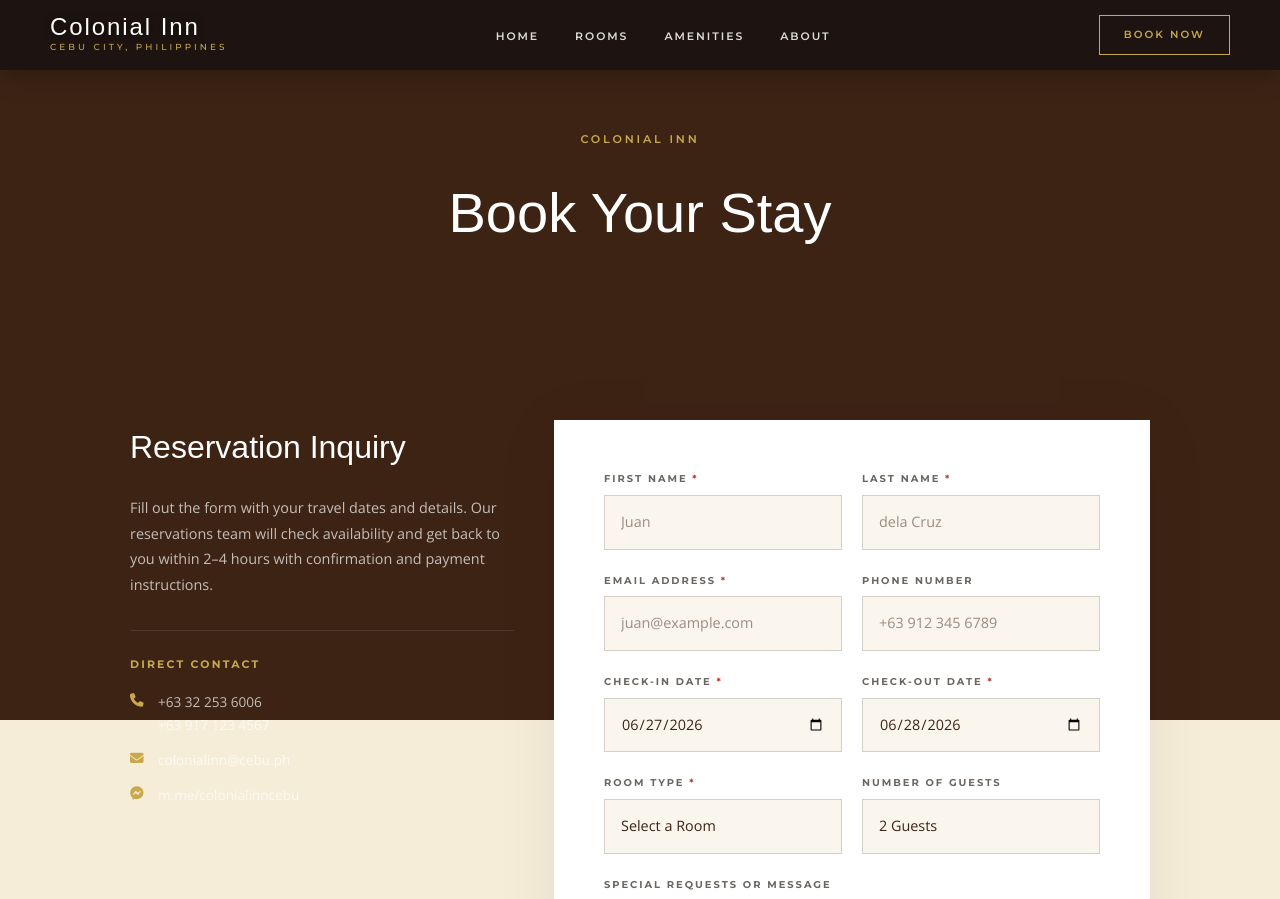
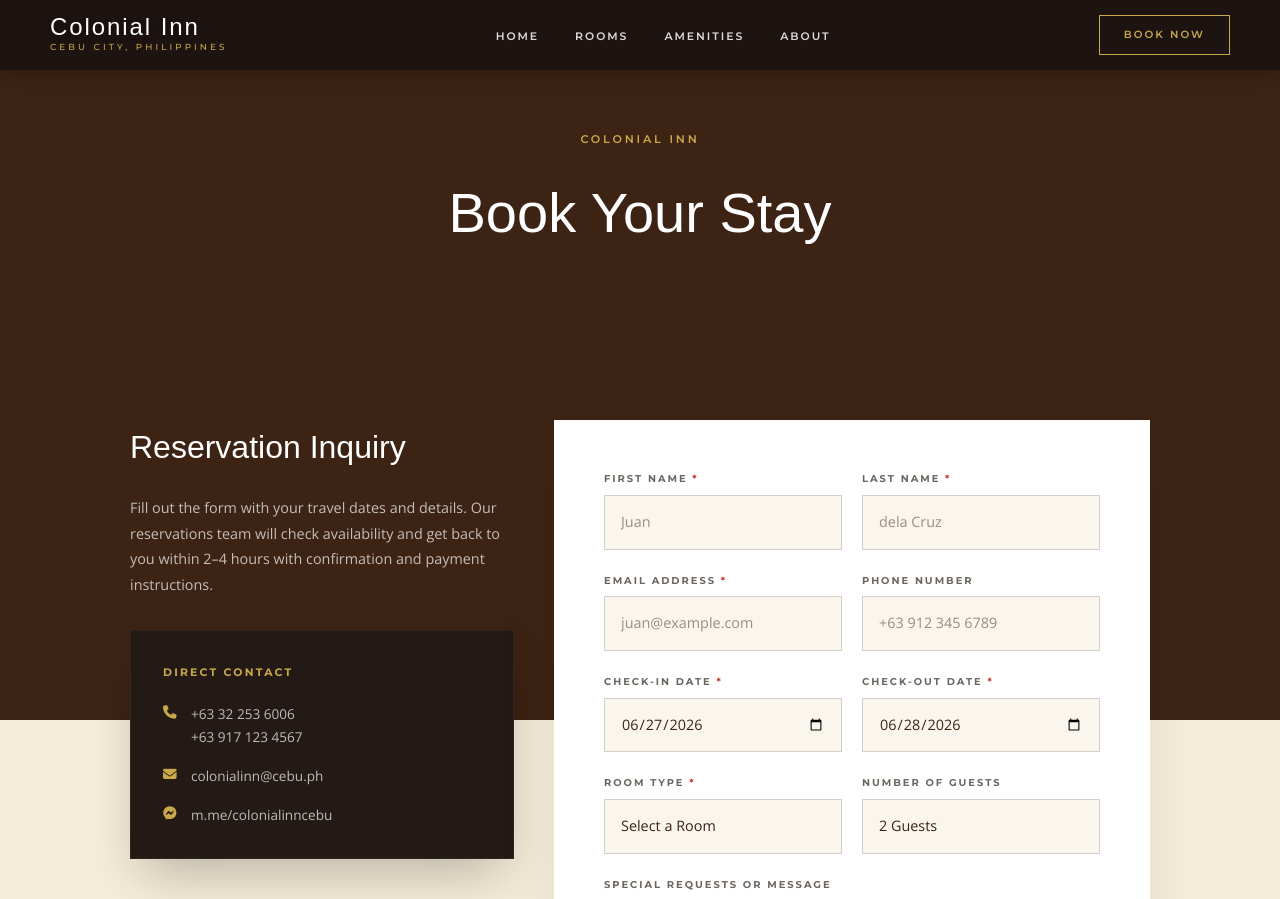
Before and after one commit to mindlesshuman/project-colonialinn, a Next.js app: page /book in a window 1280 px wide. Shown: the top 899 px of the page. Built offline with nearby package versions, Linux system fonts and the light colour scheme; a web font is replaced by a local one.

Commit message:
Final Fixes

```diff
--- a/app/book/page.tsx
+++ b/app/book/page.tsx
@@ -25,10 +25,11 @@ export default function BookPage() {
                   Fill out the form with your travel dates and details. Our reservations team will check availability and get back to you within 2–4 hours with confirmation and payment instructions.
                 </p>
 
-                <h3 className="font-label text-[0.68rem] font-bold tracking-[0.2em] uppercase text-accent mb-4 mt-8 pt-6 border-t border-white/10">
+                <div className="bg-[#241A15] p-6 lg:p-8 border border-white/5 shadow-2xl mt-8">
+                  <h3 className="font-label text-[0.68rem] font-bold tracking-[0.2em] uppercase text-accent mb-5">
                     Direct Contact
                   </h3>
-                <div className="flex flex-col gap-3">
+                  <div className="flex flex-col gap-4">
                     <div className="flex items-start gap-3 text-[0.85rem] text-white/70">
                       <i className="fa-solid fa-phone mt-1 w-4 text-accent"></i>
                       <div>
@@ -45,6 +46,7 @@ export default function BookPage() {
                       <a href="#" className="transition-colors hover:text-white block">m.me/colonialinncebu</a>
                     </div>
                   </div>
+                </div>
               </ScrollReveal>
             </div>
 
```
Lines whose indentation alone changed are shown as unchanged.
